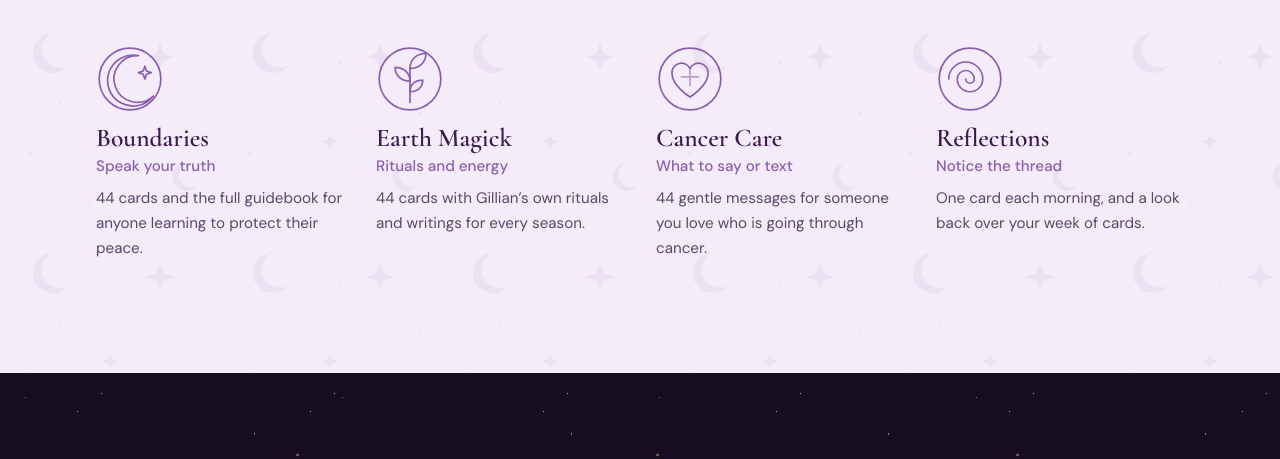
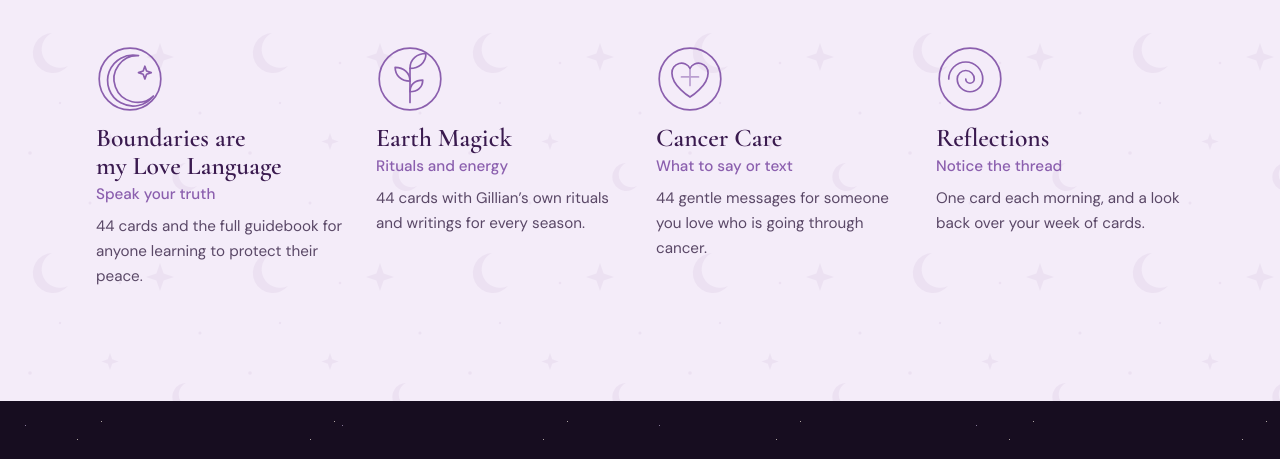
Before and after one commit to tezer66/mums-website, a plain HTML site: page index.html in a window 1280 px wide. Shown: the part 2240-2699 px from the top of the page. Drawn offline with nearby package versions, Linux system fonts and the light colour scheme; files whose address does not match are found by name; a web font is replaced by a local one.

Commit message:
Full deck title in the membership section
Co-Authored-By: Claude Opus 5.5 <noreply@anthropic.com>
Claude-Session: https://claude.ai/code/session_01AShx5euLEbxFbNgpw1bQSJ

```diff
--- a/index.html
+++ b/index.html
@@ -104,7 +104,7 @@
       <ul class="hp-paths">
         <li>
           <svg class="hp-icon" viewBox="0 0 64 64" aria-hidden="true"><path d="M40 10a22 22 0 1 0 14 38A24 24 0 1 1 40 10z"/><path d="M46 20l1.6 4.4L52 26l-4.4 1.6L46 32l-1.6-4.4L40 26l4.4-1.6z"/><circle cx="32" cy="32" r="29"/></svg>
-          <h3>Boundaries<span>Speak your truth</span></h3>
+          <h3>Boundaries are my Love Language<span>Speak your truth</span></h3>
           <p>44 cards and the full guidebook for anyone learning to protect their peace.</p>
         </li>
         <li>
```
